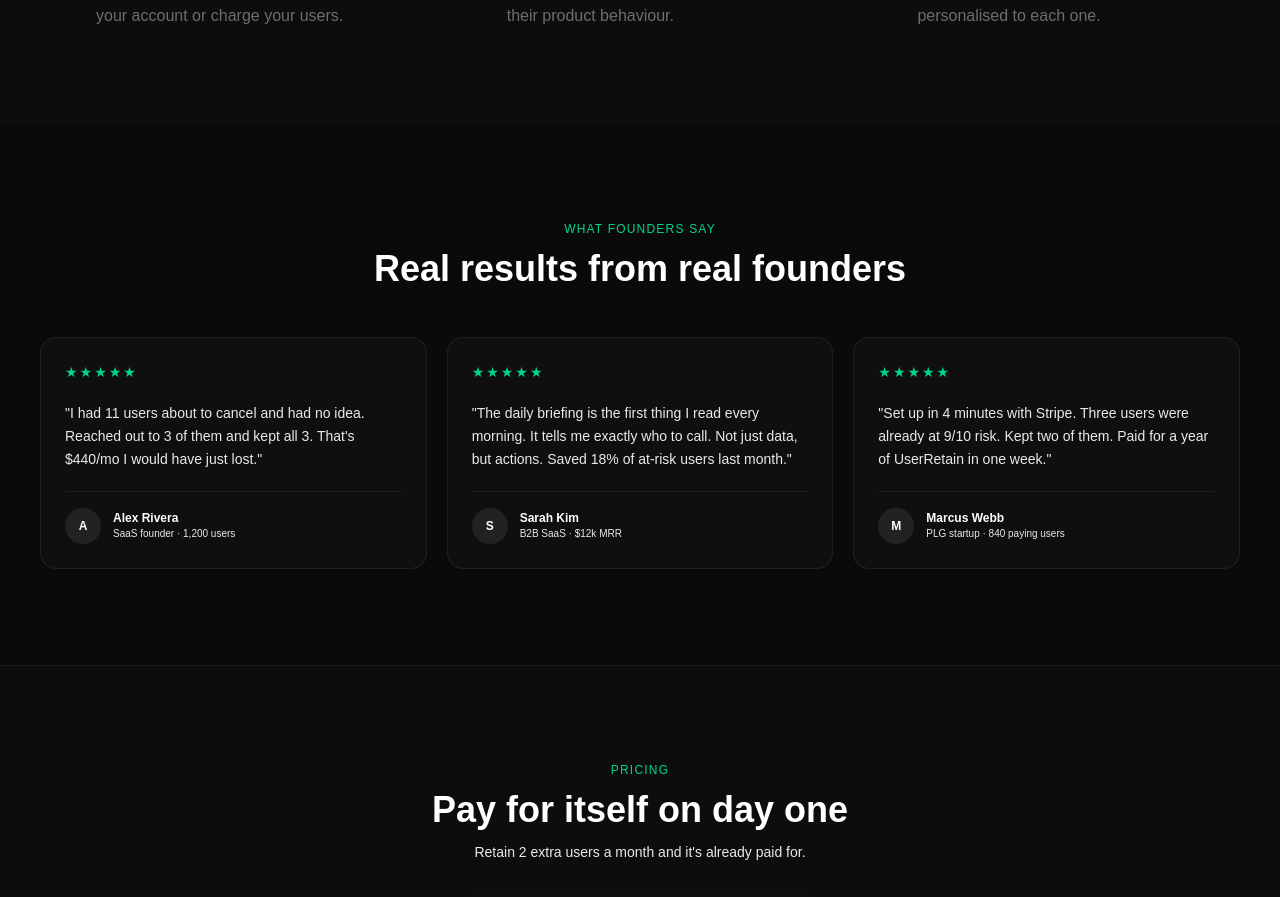
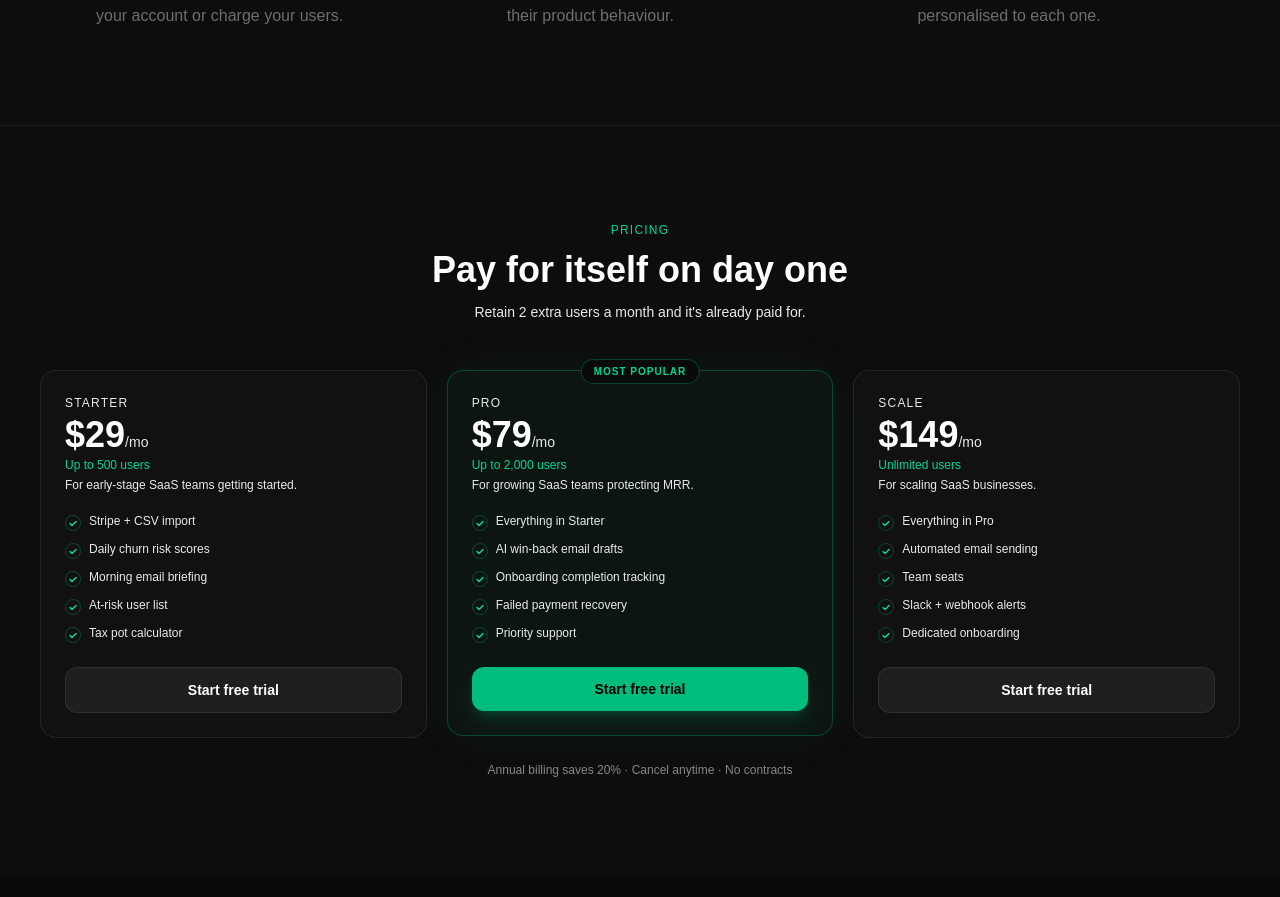
Before and after one commit to roqeebyah-sys/subpilot, a Next.js app: page / in a window 1280 px wide. Shown: the part 6804-7701 px from the top of the page. Built offline with nearby package versions, Linux system fonts and the light colour scheme.

Commit message:
remove: testimonials/reviews section from landing page

```diff
--- a/app/page.tsx
+++ b/app/page.tsx
@@ -977,48 +977,6 @@
         </div>
       </section>
 
-      {/* ── REVIEWS ──────────────────────────────────────────────────────── */}
-      <section className="py-14 md:py-20 lg:py-24">
-        <div className="max-w-[1400px] mx-auto px-6 md:px-10">
-          <div className="text-center mb-10 md:mb-12">
-            <div className="text-xs text-emerald-400 font-medium uppercase tracking-widest mb-3">What founders say</div>
-            <h2 className="text-2xl sm:text-3xl md:text-4xl font-bold">Real results from real founders</h2>
-          </div>
-          <div className="grid sm:grid-cols-2 md:grid-cols-3 gap-4 md:gap-5">
-            {/* ⚠️ PLACEHOLDER TESTIMONIALS — review before launch */}
-            {[
-              {
-                quote: "I had 11 users about to cancel and had no idea. Reached out to 3 of them and kept all 3. That's $440/mo I would have just lost.",
-                name: 'Alex Rivera',  role: 'SaaS founder · 1,200 users', av: 'A',
-              },
-              {
-                quote: "The daily briefing is the first thing I read every morning. It tells me exactly who to call. Not just data, but actions. Saved 18% of at-risk users last month.",
-                name: 'Sarah Kim',    role: 'B2B SaaS · $12k MRR', av: 'S',
-              },
-              {
-                quote: "Set up in 4 minutes with Stripe. Three users were already at 9/10 risk. Kept two of them. Paid for a year of UserRetain in one week.",
-                name: 'Marcus Webb',  role: 'PLG startup · 840 paying users', av: 'M',
-              },
-            ].map(r => (
-              <div key={r.name}
-                className="bg-white/[0.025] border border-white/[0.07] rounded-2xl p-6 flex flex-col gap-5 hover:border-white/[0.12] transition-colors">
-                <div className="flex gap-0.5">
-                  {[1,2,3,4,5].map(i => <span key={i} className="text-emerald-400 text-sm">★</span>)}
-                </div>
-                <p className="text-sm text-[#e8eaed] leading-relaxed flex-1">"{r.quote}"</p>
-                <div className="flex items-center gap-3 pt-4 border-t border-white/[0.06]">
-                  <div className="w-9 h-9 rounded-full bg-white/[0.08] flex items-center justify-center text-xs font-bold flex-shrink-0">{r.av}</div>
-                  <div>
-                    <div className="text-xs font-semibold">{r.name}</div>
-                    <div className="text-[10px] text-[#e8eaed]">{r.role}</div>
-                  </div>
-                </div>
-              </div>
-            ))}
-          </div>
-        </div>
-      </section>
-
       {/* ── PRICING ──────────────────────────────────────────────────────── */}
       <section id="pricing" className="border-t border-white/[0.06] bg-white/[0.01] py-14 md:py-20 lg:py-24">
         <div className="max-w-[1400px] mx-auto px-6 md:px-10">
```
